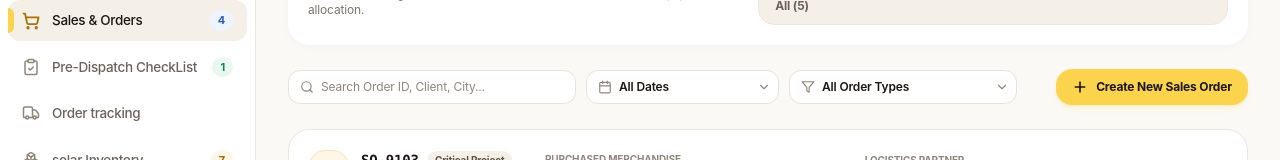
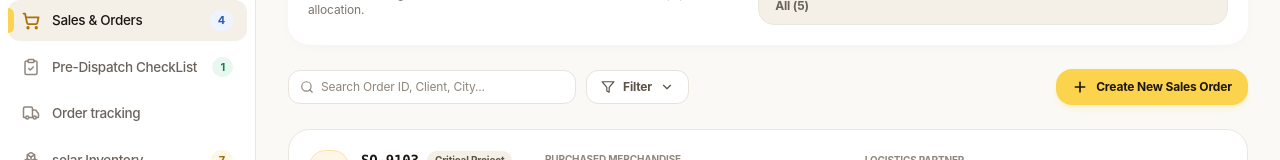
Before and after one commit to morningstar004/SolarDashBoard, a Next.js app: page /sales in a window 1280 px wide. Shown: the part 164-324 px from the top of the page. Built offline with nearby package versions, Linux system fonts and the light colour scheme.

Commit message:
feat(sales): combine date and order type filters into single popup menu

```diff
--- a/src/components/sales/SalesOrdersModule.tsx
+++ b/src/components/sales/SalesOrdersModule.tsx
@@ -1,6 +1,6 @@
 'use client';
 
-import React, { useState } from 'react';
+import React, { useState, useRef, useEffect } from 'react';
 import { useApp } from '@/context/AppContext';
 import { Order, OrderStatus } from '@/types';
 import {
@@ -22,6 +22,8 @@ import {
   ExternalLink,
   ShieldCheck,
   Zap,
+  Check,
+  X,
 } from 'lucide-react';
 
 export const SalesOrdersModule: React.FC = () => {
@@ -42,8 +44,25 @@ export const SalesOrdersModule: React.FC = () => {
   const [searchQuery, setSearchQuery] = useState('');
   const [dateFilter, setDateFilter] = useState<string>('ALL');
   const [orderTypeFilter, setOrderTypeFilter] = useState<string>('ALL');
+  const [showFilterPopup, setShowFilterPopup] = useState(false);
+  const filterPopupRef = useRef<HTMLDivElement>(null);
   const [expandedOrderId, setExpandedOrderId] = useState<string | null>('SO-9102');
   const [showCreateModal, setShowCreateModal] = useState(false);
+
+  // Close filter popup on click outside
+  useEffect(() => {
+    const handleClickOutside = (event: MouseEvent) => {
+      if (filterPopupRef.current && !filterPopupRef.current.contains(event.target as Node)) {
+        setShowFilterPopup(false);
+      }
+    };
+    if (showFilterPopup) {
+      document.addEventListener('mousedown', handleClickOutside);
+    }
+    return () => {
+      document.removeEventListener('mousedown', handleClickOutside);
+    };
+  }, [showFilterPopup]);
 
   // New Order Form state
   const [newCustomerName, setNewCustomerName] = useState('');
@@ -224,45 +243,209 @@ export const SalesOrdersModule: React.FC = () => {
             />
           </div>
 
-          {/* Date Filter Dropdown */}
-          <div className="relative flex items-center w-full sm:w-auto">
-            <Calendar className="w-3.5 h-3.5 absolute left-3 pointer-events-none text-[#8F867C]" />
-            <select
-              value={dateFilter}
-              onChange={(e) => setDateFilter(e.target.value)}
-              aria-label="Filter by order date"
-              className="appearance-none bg-white dark:bg-[#1A1512] py-2 pl-8 pr-7 border border-[#E8E3DA] dark:border-[#352B24] rounded-xl focus:outline-none focus:ring-[#FCD34D] focus:ring-2 text-[#1C1613] dark:text-[#FAF7F2] text-xs font-semibold cursor-pointer w-full sm:w-auto transition-colors hover:border-[#D4CDC1]"
+          {/* Combined Filter Button with Options Popup */}
+          <div className="relative" ref={filterPopupRef}>
+            <button
+              onClick={() => setShowFilterPopup((prev) => !prev)}
+              className={`flex items-center gap-2 px-3.5 py-2 rounded-xl text-xs font-bold transition-all border ${
+                dateFilter !== 'ALL' || orderTypeFilter !== 'ALL' || showFilterPopup
+                  ? 'bg-[#1C1613] text-[#FCD34D] border-[#1C1613] dark:bg-[#FCD34D] dark:text-[#1C1613] dark:border-[#FCD34D] shadow-sm'
+                  : 'bg-white dark:bg-[#1A1512] text-[#5C5247] dark:text-[#D4CCC0] border-[#E8E3DA] dark:border-[#352B24] hover:border-[#D4CDC1]'
+              }`}
+              title="Filter by Date and Order Type"
             >
-              <option value="ALL">All Dates</option>
-              <option value="TODAY">Today (Nov 5-6)</option>
-              <option value="LAST_7_DAYS">Last 7 Days</option>
-              <option value="THIS_MONTH">This Month (Nov 2026)</option>
-              <option value="LAST_MONTH">Last Month (Oct 2026)</option>
-            </select>
-            <ChevronDown className="w-3.5 h-3.5 absolute right-2 pointer-events-none text-[#8F867C]" />
+              <Filter className="w-3.5 h-3.5 shrink-0" />
+              <span>Filter</span>
+              {(dateFilter !== 'ALL' || orderTypeFilter !== 'ALL') && (
+                <span className="flex items-center justify-center w-4 h-4 rounded-full text-[10px] font-black bg-[#FCD34D] text-[#1C1613] dark:bg-[#1C1613] dark:text-[#FCD34D]">
+                  {(dateFilter !== 'ALL' ? 1 : 0) + (orderTypeFilter !== 'ALL' ? 1 : 0)}
+                </span>
+              )}
+              <ChevronDown
+                className={`w-3.5 h-3.5 transition-transform duration-200 ${
+                  showFilterPopup ? 'rotate-180' : ''
+                }`}
+              />
+            </button>
+
+            {/* Combined Options Popup */}
+            {showFilterPopup && (
+              <div className="absolute left-0 mt-2 w-80 sm:w-96 rounded-2xl bg-white dark:bg-[#1E1815] shadow-2xl border border-[#E8E3DA] dark:border-[#352B24] p-4 z-50 text-[#1C1613] dark:text-[#F7F4EF]">
+                {/* Popup Header */}
+                <div className="flex items-center justify-between pb-3 border-b border-[#F0EBE1] dark:border-[#2E251E]">
+                  <div className="flex items-center gap-2">
+                    <Filter className="w-4 h-4 text-[#A87208] dark:text-[#FCD34D]" />
+                    <span className="text-xs font-black uppercase tracking-wider">
+                      Filter Orders
+                    </span>
+                  </div>
+                  {(dateFilter !== 'ALL' || orderTypeFilter !== 'ALL') && (
+                    <button
+                      onClick={() => {
+                        setDateFilter('ALL');
+                        setOrderTypeFilter('ALL');
+                      }}
+                      className="text-[11px] font-bold text-rose-600 dark:text-rose-400 hover:underline"
+                    >
+                      Reset All
+                    </button>
+                  )}
+                </div>
+
+                {/* Option 1: Date and its sub-options */}
+                <div className="py-3 border-b border-[#F0EBE1] dark:border-[#2E251E]">
+                  <div className="flex items-center justify-between mb-2">
+                    <span className="flex items-center gap-1.5 text-xs font-bold text-[#1C1613] dark:text-[#F7F4EF]">
+                      <Calendar className="w-3.5 h-3.5 text-[#A87208] dark:text-[#FCD34D]" />
+                      Date
+                    </span>
+                    {dateFilter !== 'ALL' && (
+                      <span className="text-[10px] font-bold px-1.5 py-0.5 rounded-md bg-[#FEF6E6] text-[#A6680C] dark:bg-[#2D2115] dark:text-[#FCD34D]">
+                        Active
+                      </span>
+                    )}
+                  </div>
+                  <div className="grid grid-cols-2 gap-1.5">
+                    {[
+                      { id: 'ALL', label: 'All Dates' },
+                      { id: 'TODAY', label: 'Today (Nov 5-6)' },
+                      { id: 'LAST_7_DAYS', label: 'Last 7 Days' },
+                      { id: 'THIS_MONTH', label: 'This Month (Nov)' },
+                      { id: 'LAST_MONTH', label: 'Last Month (Oct)' },
+                    ].map((option) => (
+                      <button
+                        key={option.id}
+                        onClick={() => setDateFilter(option.id)}
+                        className={`flex items-center justify-between px-2.5 py-1.5 rounded-xl text-[11px] font-semibold text-left transition-all ${
+                          dateFilter === option.id
+                            ? 'bg-[#1C1613] text-white dark:bg-[#FCD34D] dark:text-[#1C1613] font-bold shadow-xs'
+                            : 'bg-[#FBF9F5] dark:bg-[#28211B] text-[#5C5247] dark:text-[#D4CCC0] hover:bg-[#F4F0E8] dark:hover:bg-[#342B23]'
+                        }`}
+                      >
+                        <span className="truncate">{option.label}</span>
+                        {dateFilter === option.id && (
+                          <Check className="w-3 h-3 stroke-[3] shrink-0 ml-1 text-[#FCD34D] dark:text-[#1C1613]" />
+                        )}
+                      </button>
+                    ))}
+                  </div>
+                </div>
+
+                {/* Option 2: Order Type and its sub-options */}
+                <div className="pt-3 pb-2">
+                  <div className="flex items-center justify-between mb-2">
+                    <span className="flex items-center gap-1.5 text-xs font-bold text-[#1C1613] dark:text-[#F7F4EF]">
+                      <Layers className="w-3.5 h-3.5 text-[#A87208] dark:text-[#FCD34D]" />
+                      Type of Order
+                    </span>
+                    {orderTypeFilter !== 'ALL' && (
+                      <span className="text-[10px] font-bold px-1.5 py-0.5 rounded-md bg-[#FEF6E6] text-[#A6680C] dark:bg-[#2D2115] dark:text-[#FCD34D]">
+                        Active
+                      </span>
+                    )}
+                  </div>
+                  <div className="flex flex-col gap-1 max-h-48 overflow-y-auto pr-0.5">
+                    {[
+                      { id: 'ALL', label: 'All Order Types', desc: 'Display all types' },
+                      { id: 'Tier-1 EPC', label: 'Tier-1 EPC', desc: 'Utility scale projects' },
+                      { id: 'Commercial Developer', label: 'Commercial & Industrial', desc: 'Factory & warehouse solar' },
+                      { id: 'Rooftop Installer', label: 'Rooftop Solar Installer', desc: 'Residential & SMB systems' },
+                      { id: 'CRITICAL_PRIORITY', label: 'Critical / High Priority', desc: 'Express priority dispatches' },
+                      { id: 'HAS_BATTERIES', label: 'BESS / Battery Storage', desc: 'Orders containing LiFePO4 batteries' },
+                      { id: 'HAS_INVERTERS', label: 'Inverters Only', desc: 'Inverters replacement & expansion' },
+                    ].map((option) => (
+                      <button
+                        key={option.id}
+                        onClick={() => setOrderTypeFilter(option.id)}
+                        className={`flex items-center justify-between px-3 py-1.5 rounded-xl text-left transition-all ${
+                          orderTypeFilter === option.id
+                            ? 'bg-[#1C1613] text-white dark:bg-[#FCD34D] dark:text-[#1C1613] font-bold shadow-xs'
+                            : 'bg-[#FBF9F5] dark:bg-[#28211B] text-[#5C5247] dark:text-[#D4CCC0] hover:bg-[#F4F0E8] dark:hover:bg-[#342B23]'
+                        }`}
+                      >
+                        <div className="min-w-0 pr-2">
+                          <div className="text-[11px] font-bold leading-tight truncate">
+                            {option.label}
+                          </div>
+                          <div
+                            className={`text-[10px] leading-tight truncate ${
+                              orderTypeFilter === option.id ? 'opacity-80' : 'text-[#8F867C]'
+                            }`}
+                          >
+                            {option.desc}
+                          </div>
+                        </div>
+                        {orderTypeFilter === option.id && (
+                          <Check className="w-3.5 h-3.5 stroke-[3] shrink-0 text-[#FCD34D] dark:text-[#1C1613]" />
+                        )}
+                      </button>
+                    ))}
+                  </div>
+                </div>
+
+                {/* Footer Action inside popup */}
+                <div className="pt-3 mt-1 border-t border-[#F0EBE1] dark:border-[#2E251E]">
+                  <button
+                    onClick={() => setShowFilterPopup(false)}
+                    className="w-full py-2 px-3 rounded-xl bg-[#FCD34D] hover:bg-[#fbbf24] text-[#1C1613] font-bold text-xs shadow-xs text-center transition-all"
+                  >
+                    Apply Filters ({filteredOrders.length} results)
+                  </button>
+                </div>
+              </div>
+            )}
           </div>
 
-          {/* Type of Order Filter Dropdown */}
-          <div className="relative flex items-center w-full sm:w-auto">
-            <Filter className="w-3.5 h-3.5 absolute left-3 pointer-events-none text-[#8F867C]" />
-            <select
-              value={orderTypeFilter}
-              onChange={(e) => setOrderTypeFilter(e.target.value)}
-              aria-label="Filter by order type"
-              className="appearance-none bg-white dark:bg-[#1A1512] py-2 pl-8 pr-7 border border-[#E8E3DA] dark:border-[#352B24] rounded-xl focus:outline-none focus:ring-[#FCD34D] focus:ring-2 text-[#1C1613] dark:text-[#FAF7F2] text-xs font-semibold cursor-pointer w-full sm:w-auto transition-colors hover:border-[#D4CDC1]"
-            >
-              <option value="ALL">All Order Types</option>
-              <option value="Tier-1 EPC">Tier-1 EPC (Utility Scale)</option>
-              <option value="Commercial Developer">Commercial & Industrial (C&I)</option>
-              <option value="Rooftop Installer">Rooftop Solar Installer</option>
-              <option value="CRITICAL_PRIORITY">Critical / High Priority</option>
-              <option value="HAS_BATTERIES">BESS / Battery Storage</option>
-              <option value="HAS_INVERTERS">Inverters Only / Replacement</option>
-            </select>
-            <ChevronDown className="w-3.5 h-3.5 absolute right-2 pointer-events-none text-[#8F867C]" />
-          </div>
+          {/* Active Filter Chips beside the Filter Button for quick dismissal */}
+          {dateFilter !== 'ALL' && (
+            <span className="inline-flex items-center gap-1 px-2.5 py-1 rounded-xl text-[11px] font-bold bg-[#FEF6E6] text-[#A6680C] dark:bg-[#2D2115] dark:text-[#FCD34D] border border-[#FDE3B2] dark:border-[#4B3722]">
+              <span>
+                Date:{' '}
+                {dateFilter === 'TODAY'
+                  ? 'Today'
+                  : dateFilter === 'LAST_7_DAYS'
+                  ? 'Last 7 Days'
+                  : dateFilter === 'THIS_MONTH'
+                  ? 'This Month'
+                  : 'Last Month'}
+              </span>
+              <button
+                onClick={() => setDateFilter('ALL')}
+                className="hover:text-rose-600 dark:hover:text-rose-400 p-0.5 rounded-full"
+                title="Remove date filter"
+              >
+                <X className="w-3 h-3" />
+              </button>
+            </span>
+          )}
 
-          {/* Quick Clear Button when any filter is active */}
+          {orderTypeFilter !== 'ALL' && (
+            <span className="inline-flex items-center gap-1 px-2.5 py-1 rounded-xl text-[11px] font-bold bg-[#EEF4FF] text-[#2E5AAC] dark:bg-[#1E2638] dark:text-[#93B4F5] border border-[#CCDDFE] dark:border-[#2A3752]">
+              <span>
+                Type:{' '}
+                {orderTypeFilter === 'Tier-1 EPC'
+                  ? 'Tier-1 EPC'
+                  : orderTypeFilter === 'Commercial Developer'
+                  ? 'Commercial'
+                  : orderTypeFilter === 'Rooftop Installer'
+                  ? 'Rooftop'
+                  : orderTypeFilter === 'CRITICAL_PRIORITY'
+                  ? 'Critical'
+                  : orderTypeFilter === 'HAS_BATTERIES'
+                  ? 'Batteries'
+                  : 'Inverters'}
+              </span>
+              <button
+                onClick={() => setOrderTypeFilter('ALL')}
+                className="hover:text-rose-600 dark:hover:text-rose-400 p-0.5 rounded-full"
+                title="Remove type filter"
+              >
+                <X className="w-3 h-3" />
+              </button>
+            </span>
+          )}
+
+          {/* Quick Clear All Button when filters or search are active */}
           {(dateFilter !== 'ALL' || orderTypeFilter !== 'ALL' || searchQuery.trim() !== '') && (
             <button
               onClick={() => {
@@ -272,7 +455,7 @@ export const SalesOrdersModule: React.FC = () => {
               }}
               className="px-2.5 py-1.5 text-[11px] font-bold text-rose-600 dark:text-rose-400 hover:bg-rose-50 dark:hover:bg-rose-950/40 rounded-lg transition-colors whitespace-nowrap"
             >
-              Reset Filters
+              Reset All
             </button>
           )}
         </div>
```
